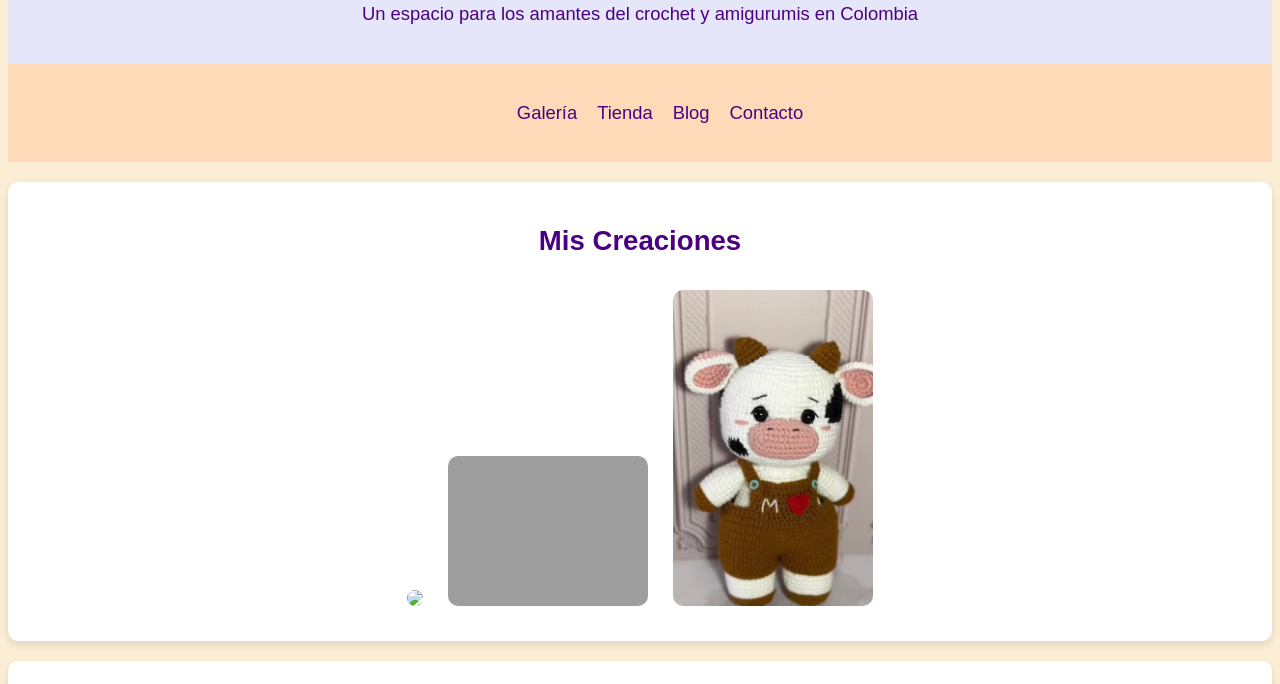
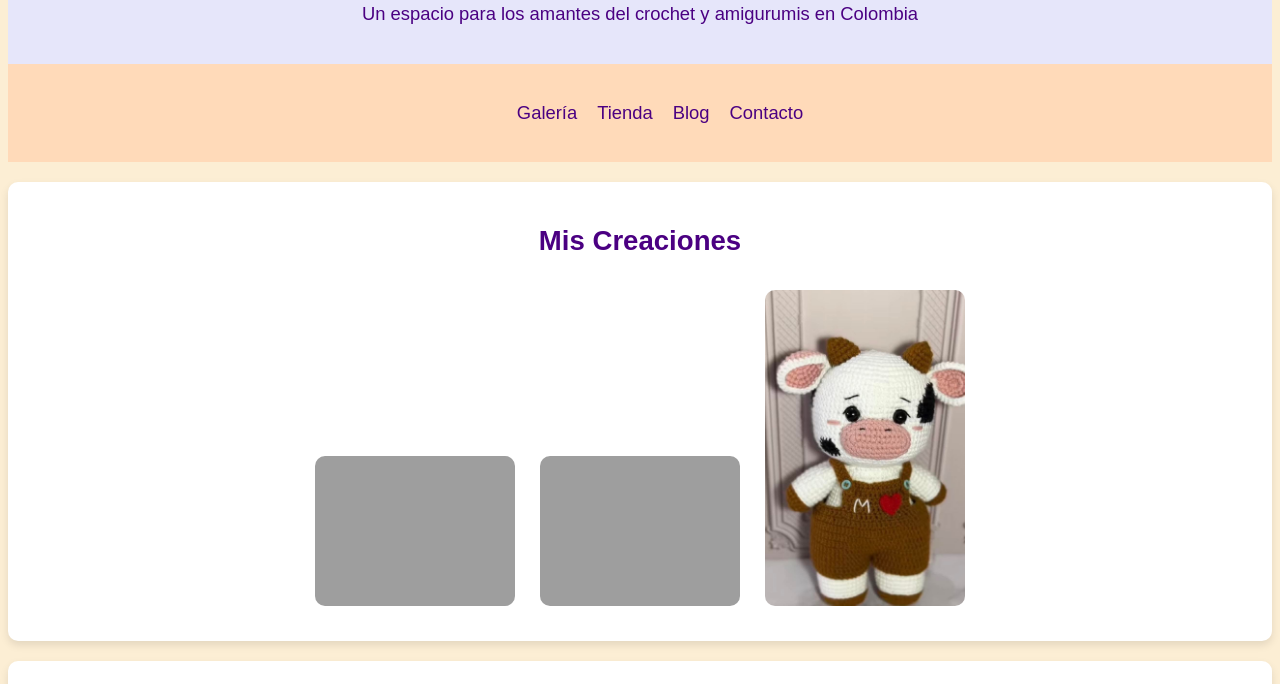
Before and after one commit to Naty24-blip/blogamigurumis, a plain HTML site: page index.html in a window 1280 px wide. Shown: the part 116-800 px from the top of the page. Drawn offline with nearby package versions, Linux system fonts and the light colour scheme; files whose address does not match are found by name.

Commit message:
index.html

```diff
--- a/index.html
+++ b/index.html
@@ -27,7 +27,7 @@
     <section id="galeria" class="scroll-effect">
         <h2>Mis Creaciones</h2>
         <div class="galeria">
-            <img src="http://127.0.0.1:5500/css/css/css/img/anigurumi%20coneja.png alt"="amigurumi 1">
+            <img src="http://127.0.0.1:5500/css/css/css/img/anigurumi%20coneja.png" alt="amigurumi 1">
             <img src="http://127.0.0.1:5500/css/css/css/img/flor%20conejonatu.png" alt="Amigurumi 2">
             <img src="http://127.0.0.1:5500/css/css/css/img/vaca%20tejida.jpg" alt="Amigurumi 3">
         </div>
```
